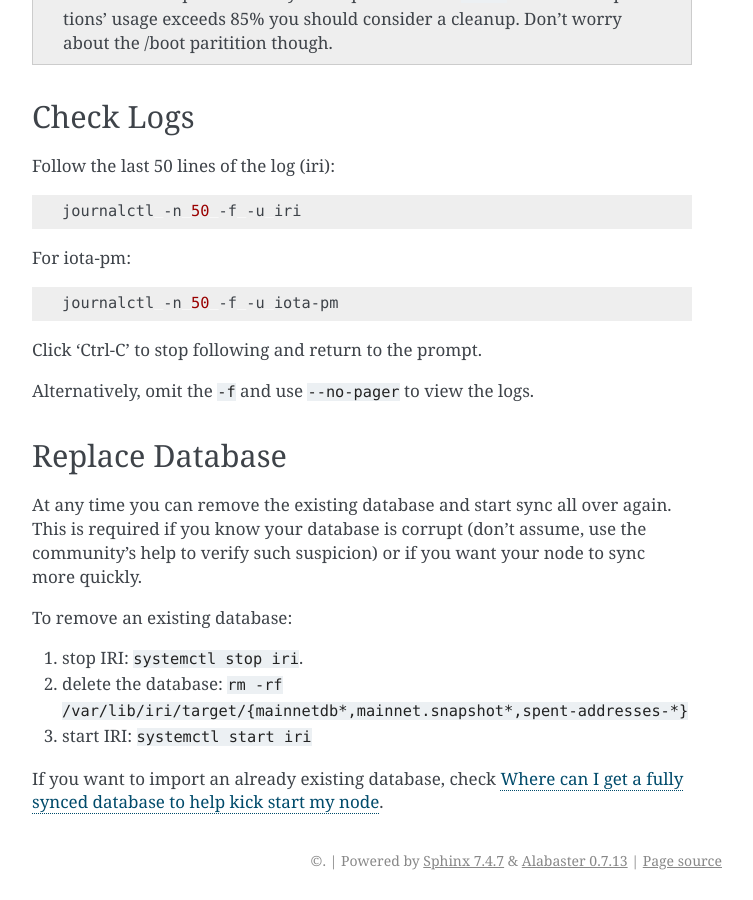
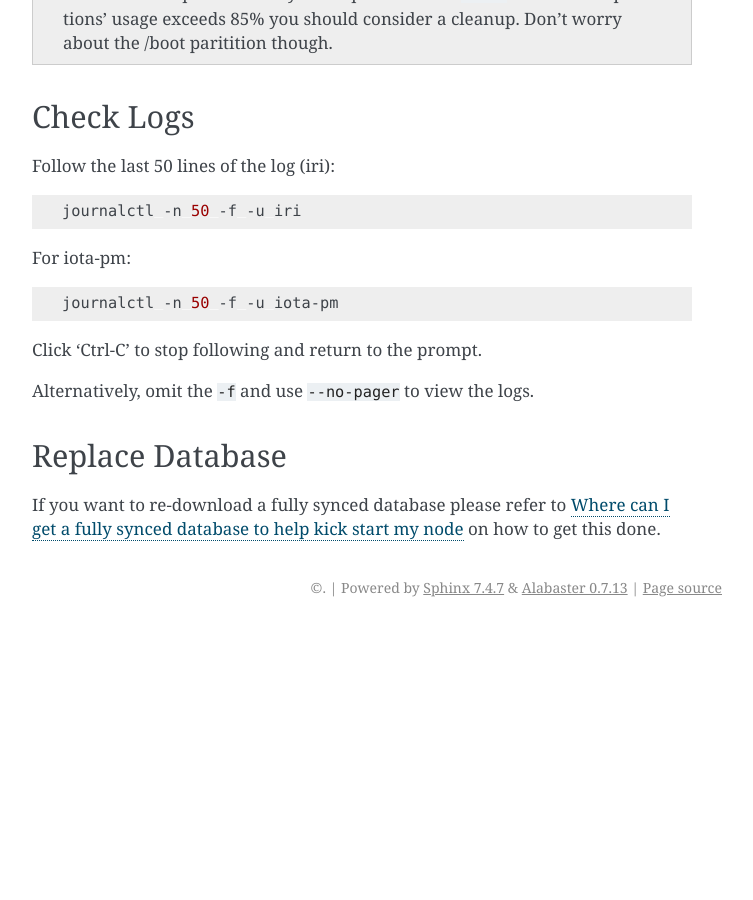
Before and after one commit to nuriel77/iri-playbook, a Sphinx documentation site: the page built from docs/maintenance.rst, in a window 1280 px wide and 900 px high, scrolled down 2602 px. Shown: the whole window, without its empty margins (388-1141 px from the left). Built offline with Sphinx 7.4.7, drawn with Linux system fonts in a browser that asks for light colours; after the commit the page ends 3229 px from its top, so only the background shows below that.

Commit message:
Edit docs not to delete spent-addresses unless corruption

```diff
--- a/docs/faq.rst
+++ b/docs/faq.rst
@@ -196,12 +196,13 @@
 
 .. code:: bash
 
-  systemctl stop iri && rm -rf /var/lib/iri/target/{mainnetdb*,mainnet.snapshot*,spent-addresses-*} && mkdir -p /var/lib/iri/target && cd /var/lib/iri/target && wget -O - https://x-vps.com/iota.db.tgz | tar zxv && chown iri.iri /var/lib/iri -RL && systemctl start iri
+  systemctl stop iri && rm -rf /var/lib/iri/target/{mainnetdb*,mainnet.snapshot*} && mkdir -p /var/lib/iri/target && cd /var/lib/iri/target && wget -O - https://x-vps.com/iota.db.tgz | tar zxv && chown iri.iri /var/lib/iri -RL && systemctl start iri
 
 .. raw:: html
 
   <iframe width="700" height="100" src="https://x-vps.com" frameborder="0" allowfullscreen></iframe>
 
+**NOTE** If there has been a corruption in the ``spent-addresses-db`` directory, you might also like to first run the command ``rm -rf /var/lib/iri/target/spent-addresses-*`` before running the above command.
 
 .. _lightWalletConnectionRefused:
 
--- a/docs/maintenance.rst
+++ b/docs/maintenance.rst
@@ -141,15 +141,4 @@
 
 Replace Database
 ================
-At any time you can remove the existing database and start sync all over again.
-This is required if you know your database is corrupt (don't assume, use the community's help to verify such suspicion) or if you want your node to sync more quickly.
-
-To remove an existing database:
-
-1. stop IRI: ``systemctl stop iri``.
-
-2. delete the database: ``rm -rf /var/lib/iri/target/{mainnetdb*,mainnet.snapshot*,spent-addresses-*}``
-
-3. start IRI: ``systemctl start iri``
-
-If you want to import an already existing database, check :ref:`getFullySyncedDB`.
+If you want to re-download a fully synced database please refer to :ref:`getFullySyncedDB` on how to get this done.
```
